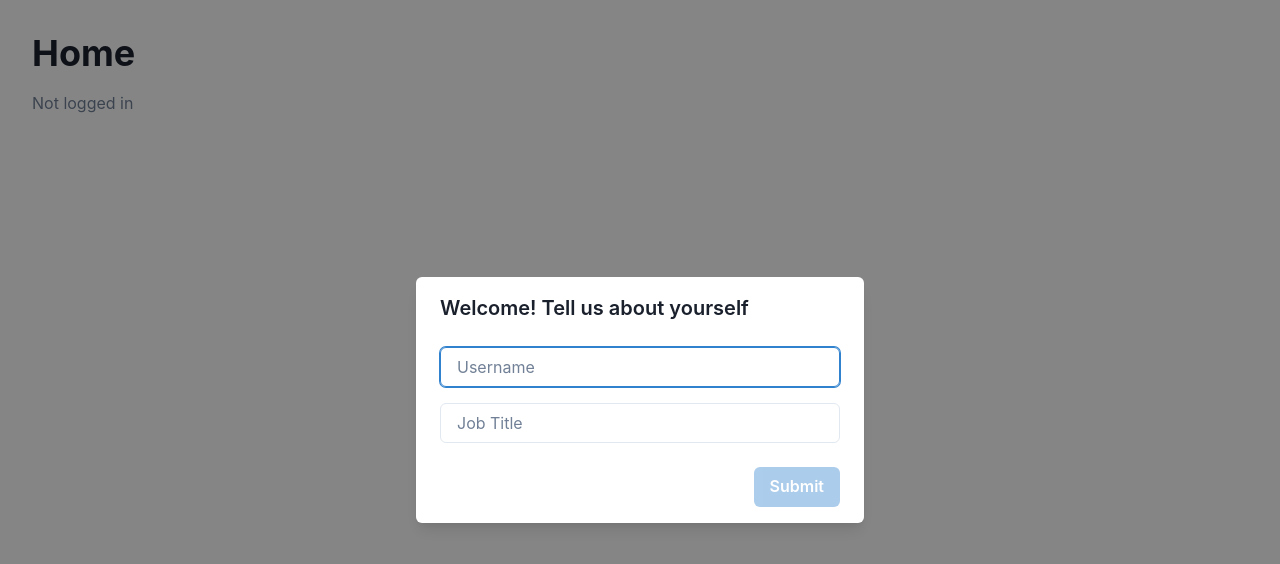
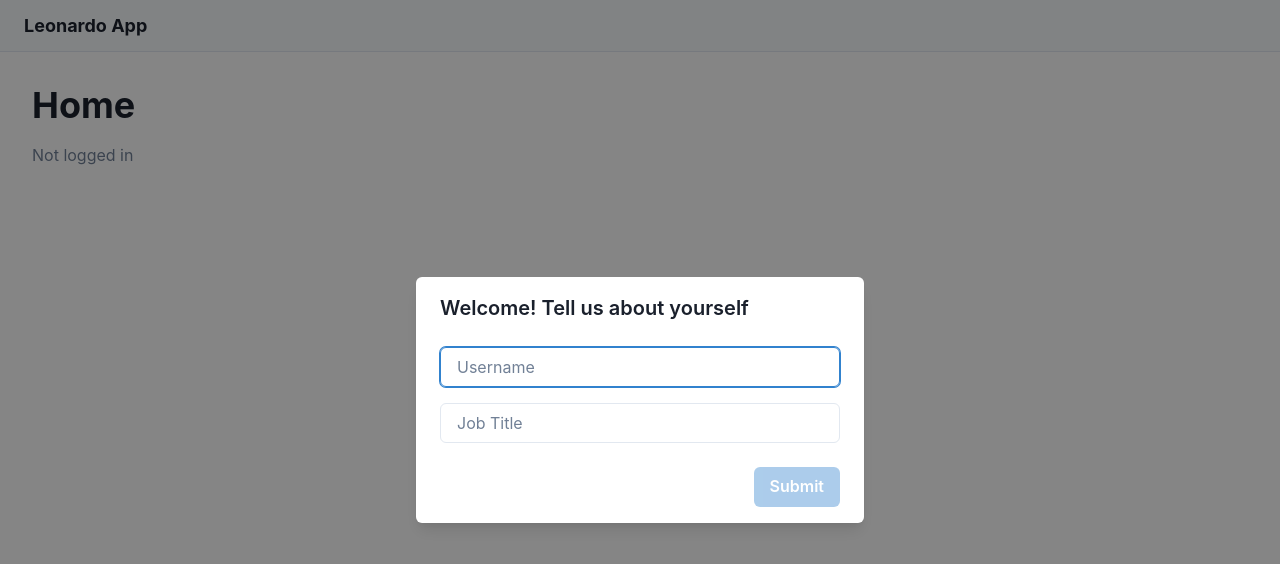
Before and after one commit to Gaaaga/leonardo-challenge, a Next.js app: page / in a window 1280 px wide. Shown: the top 564 px of the page. Built offline with nearby package versions, Linux system fonts and the light colour scheme.

Commit message:
feat: add global navbar with user info, edit and logout options

```diff
--- a/src/app/layout.tsx
+++ b/src/app/layout.tsx
@@ -1,21 +1,21 @@
+import './globals.css'
 import type { Metadata } from 'next'
-import './globals.css'
 import Providers from './providers'
+import Navbar from '@/components/Navbar'
 
 export const metadata: Metadata = {
   title: 'Leonardo Challenge',
   description: 'Frontend Challenge with Chakra and Apollo',
 }
 
-export default function RootLayout({
-  children,
-}: Readonly<{
-  children: React.ReactNode
-}>) {
+export default function RootLayout({ children }: { children: React.ReactNode }) {
   return (
     <html lang="en">
       <body>
-        <Providers>{children}</Providers>
+        <Providers>
+          <Navbar />
+          {children}
+        </Providers>
       </body>
     </html>
   )
--- /dev/null
+++ b/src/components/Navbar.tsx
@@ -0,0 +1,42 @@
+'use client'
+
+import {
+  Box,
+  Flex,
+  Spacer,
+  Text,
+  Menu,
+  MenuButton,
+  MenuList,
+  MenuItem,
+  Button,
+} from '@chakra-ui/react'
+import { useUserInfo } from '@/context/UserInfoContext'
+import { useUserModal } from '@/context/UserModalContext'
+
+export default function Navbar() {
+  const { userInfo, clearUserInfo } = useUserInfo()
+  const { open } = useUserModal()
+
+  return (
+    <Box as="nav" px={6} py={3} bg="gray.50" borderBottom="1px solid #e2e8f0">
+      <Flex align="center">
+        <Text fontWeight="bold" fontSize="lg">
+          Leonardo App
+        </Text>
+        <Spacer />
+        {userInfo && (
+          <Menu>
+            <MenuButton as={Button} variant="ghost">
+              👤 {userInfo.username}
+            </MenuButton>
+            <MenuList>
+              <MenuItem onClick={open}>Edit Info</MenuItem>
+              <MenuItem onClick={clearUserInfo}>Log Out</MenuItem>
+            </MenuList>
+          </Menu>
+        )}
+      </Flex>
+    </Box>
+  )
+}
```
